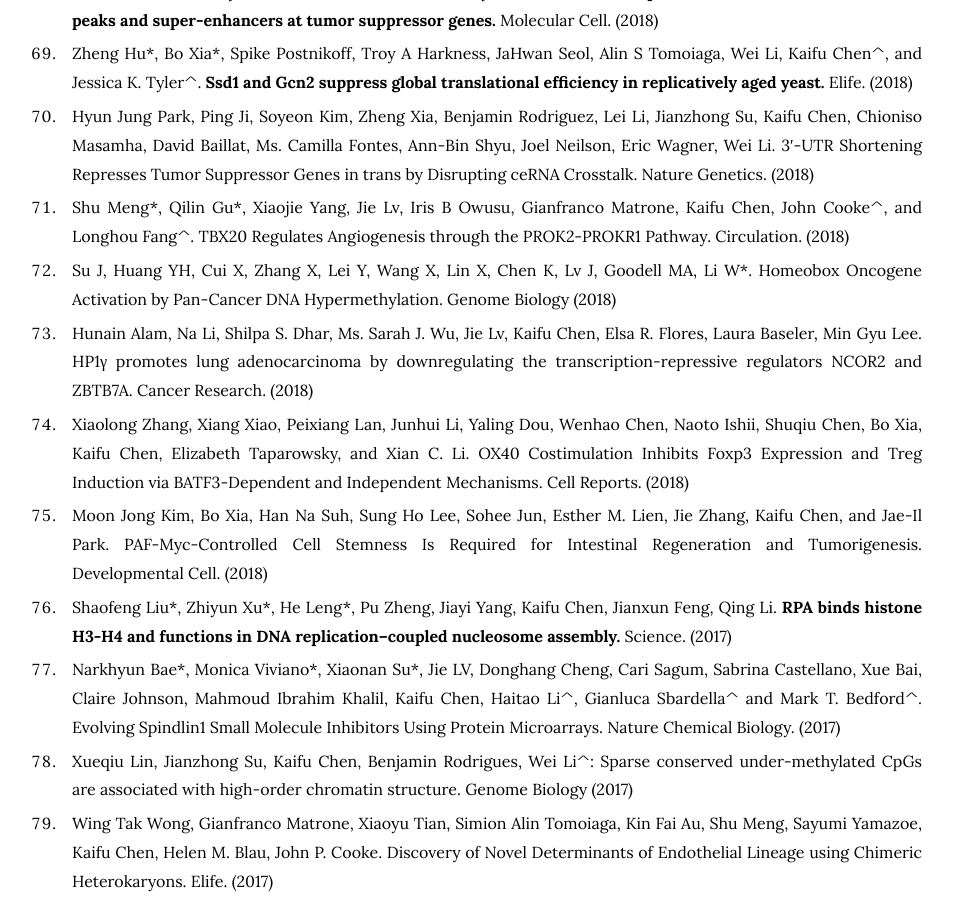
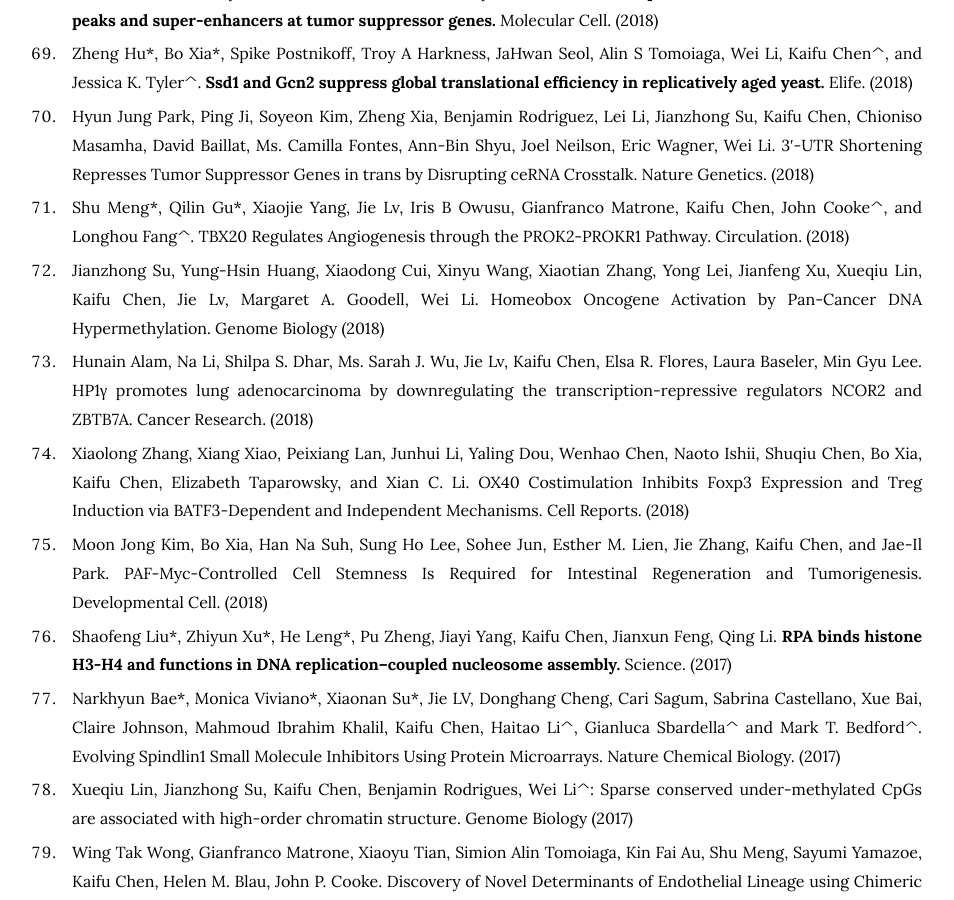
Before and after one commit to kaifuchenlab/kaifuchenlab.github.io, a Jekyll site: the page built from 3.publication/index.md, in a window 1280 px wide and 900 px high, scrolled down 7172 px. Shown: the whole window, without its empty margins (168-1122 px from the left). Built offline with Jekyll 4.4.1, drawn with Linux system fonts in a browser that asks for light colours.

Commit message:
Update index.md

```diff
--- a/3.publication/index.md
+++ b/3.publication/index.md
@@ -194,7 +194,7 @@ Nature Genetics. (2018)
 40. Shu Meng\*, Qilin Gu\*, Xiaojie Yang, Jie Lv, Iris B Owusu, Gianfranco Matrone, Kaifu Chen, John Cooke^, and Longhou Fang^. TBX20 Regulates Angiogenesis through the PROK2-PROKR1 Pathway.
 Circulation. (2018)
 
-39. Su J, Huang YH, Cui X, Zhang X, Lei Y, Wang X, Lin X, Chen K, Lv J, Goodell MA, Li W\*. Homeobox Oncogene Activation by Pan-Cancer DNA Hypermethylation.
+39. Jianzhong Su, Yung-Hsin Huang, Xiaodong Cui, Xinyu Wang, Xiaotian Zhang, Yong Lei, Jianfeng Xu, Xueqiu Lin, Kaifu Chen, Jie Lv, Margaret A. Goodell, Wei Li. Homeobox Oncogene Activation by Pan-Cancer DNA Hypermethylation.
 Genome Biology (2018)
 
 38. Hunain Alam, Na Li, Shilpa S. Dhar, Ms. Sarah J. Wu, Jie Lv, Kaifu Chen, Elsa R. Flores, Laura Baseler, Min Gyu Lee. HP1γ promotes lung adenocarcinoma by downregulating the transcription-repressive regulators NCOR2 and ZBTB7A.
```
